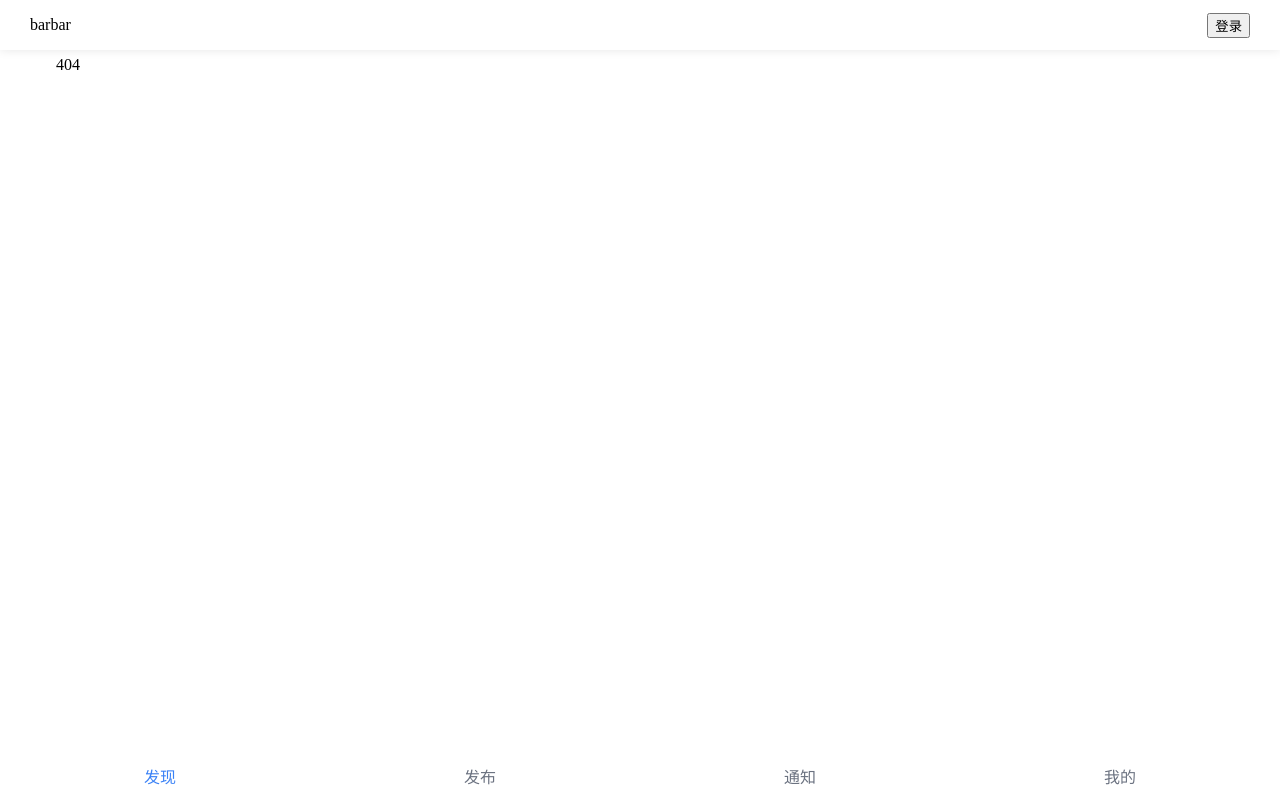
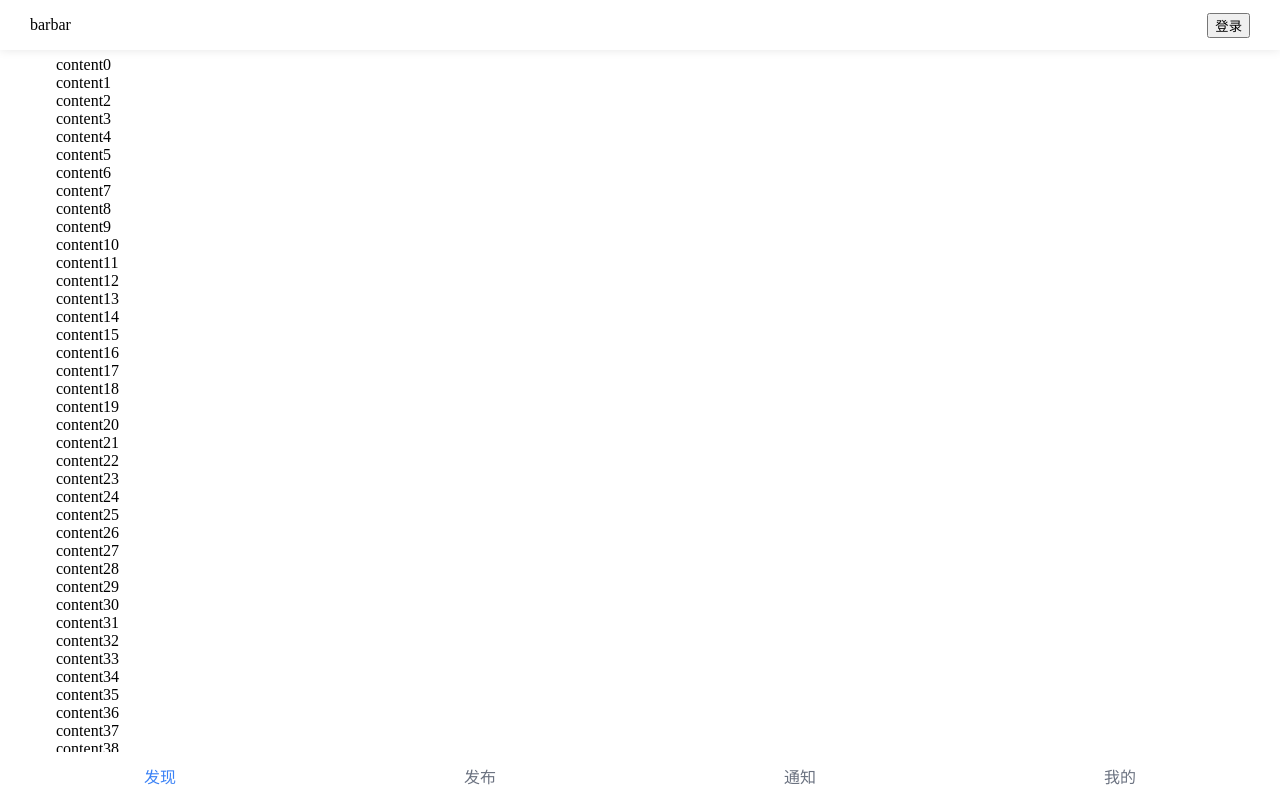
Before and after one commit to rainbow-dust/app, a React (Vite) app: page / in a window 1280 px wide. Before the commit this address had no page. Shown: the top 798 px of the page. Built offline with nearby package versions, Linux system fonts and the light colour scheme.

Commit message:
feat: load more demo

```diff
--- /dev/null
+++ b/src/components/Feed/index.tsx
@@ -0,0 +1,54 @@
+import { FC, useCallback, useRef, useState } from 'react'
+
+interface Note {
+  id: number
+  content: string
+}
+
+const Cell: FC<{ note: Note }> = ({ note }) => {
+  return <div>{note.content}</div>
+}
+
+export const Feed: FC<{
+  initNoteList: Note[]
+  loadMore: () => Promise<Note[]>
+}> = ({ initNoteList, loadMore }) => {
+  const [noteList, setNoteList] = useState(initNoteList)
+  const [loading, setLoading] = useState(false)
+  const [hasMore] = useState(true)
+
+  const observer = useRef<IntersectionObserver>()
+  const lastNoteElementRef = useCallback(
+    (node: HTMLDivElement) => {
+      if (loading) return
+      if (observer.current) observer.current.disconnect()
+      observer.current = new IntersectionObserver(async (entries) => {
+        if (entries[0].isIntersecting && hasMore) {
+          setLoading(true)
+          const newNoteList = await loadMore()
+          setNoteList((prevNoteList) => [...prevNoteList, ...newNoteList])
+          setLoading(false)
+        }
+      })
+      if (node) observer.current.observe(node)
+    },
+    [loading, hasMore, loadMore],
+  )
+
+  return (
+    <div className="feed">
+      {noteList.map((note, index) => {
+        if (noteList.length === index + 1) {
+          return (
+            <div ref={lastNoteElementRef} key={note.id}>
+              {note.content}
+            </div>
+          )
+        } else {
+          return <Cell note={note} key={note.id} />
+        }
+      })}
+      {loading && <div>Loading...</div>}
+    </div>
+  )
+}
--- a/src/pages/Detail/components/Content.tsx
+++ b/src/pages/Detail/components/Content.tsx
@@ -1,12 +1,12 @@
 import { FC, useEffect, useState } from 'react'
 
-import { getNote } from '~/services'
+import { Pic, getNote } from '~/services'
 
 interface Note {
   _id: string
   title: string
   content: string
-  pic_urls: string[]
+  pic_list: Pic[]
 }
 
 export const Content: FC<{ noteId: string }> = ({ noteId }) => {
@@ -23,13 +23,13 @@ export const Content: FC<{ noteId: string }> = ({ noteId }) => {
     <>
       <h2>{note?.title}</h2>
       <p>{note?.content}</p>
-      {note?.pic_urls.map((url, i) => (
+      {note?.pic_list.map((pic, i) => (
         <img
           style={{
             maxWidth: '100%',
           }}
           key={i}
-          src={url}
+          src={'http://192.168.2.153:9527' + pic.url}
           alt="url"
         />
       ))}
--- /dev/null
+++ b/src/pages/Explore/index.tsx
@@ -0,0 +1,35 @@
+import { Feed } from '~/components/Feed'
+
+export const Explore = () => {
+  const initNoteList = () => {
+    const arr = new Array(100).fill(0).map((_, index) => {
+      return {
+        id: index,
+        content: `content${index}`,
+      }
+    })
+    return arr
+  }
+
+  let page = 10
+  const loadMore = async () => {
+    await new Promise<void>((resolve) => {
+      setTimeout(() => {
+        resolve()
+      }, 1000)
+    })
+    const arr = new Array(10).fill(0).map((_, index) => {
+      return {
+        id: index + page * 10,
+        content: `content${index + page * 10}`,
+      }
+    })
+    page += 1
+    return arr
+  }
+  return (
+    <div>
+      <Feed initNoteList={initNoteList()} loadMore={loadMore} />
+    </div>
+  )
+}
--- a/src/router/routes.tsx
+++ b/src/router/routes.tsx
@@ -1,4 +1,5 @@
 import { Detail } from '~/pages/Detail'
+import { Explore } from '~/pages/Explore'
 import { Feed } from '~/pages/Feed'
 import { PeopleDetail, PeopleEdit } from '~/pages/People'
 import { Publish } from '~/pages/Publish'
@@ -25,6 +26,10 @@ export const routes = [
     element: <Feed />,
   },
   {
+    path: '/',
+    element: <Explore />,
+  },
+  {
     path: '*',
     element: <div>404</div>,
   },
```
